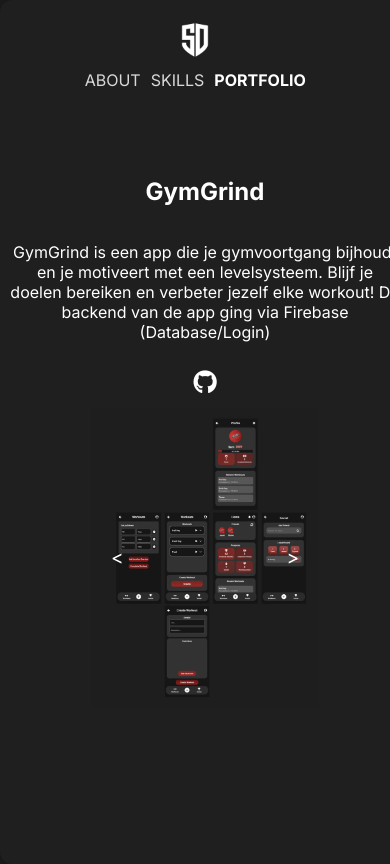
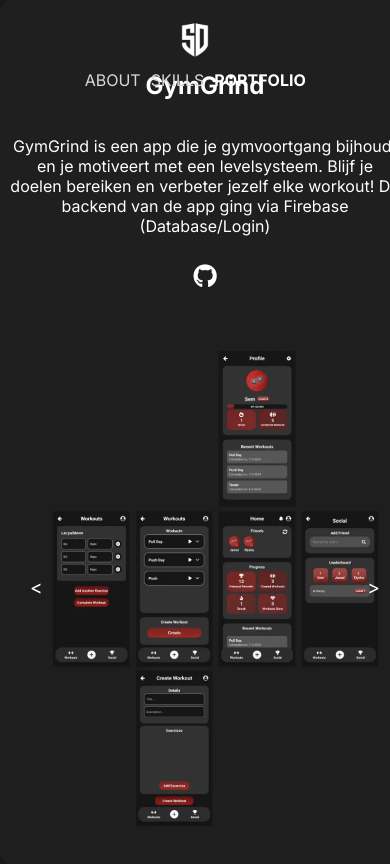
Before and after one commit to semdyk/Portfolio, a PHP site: page /portfolio/gymgrind.html in a window 390 px wide; the page is wider, and only the part inside the window is pictured. Run offline with PHP 8.4, Linux system fonts and the light colour scheme; some libraries are stand-ins or nearby versions; some web fonts are replaced.

Commit message:
Update portfolio.css

```diff
--- a/style/portfolio.css
+++ b/style/portfolio.css
@@ -30,7 +30,6 @@
 
 .gallery img {
   width: 250px;
-  height: 300px;
   display: none;
 }
 
@@ -112,6 +111,10 @@
     gap: 10px;
   }
 
+  .content {
+    height: 300px;
+  }
+
   .content h1 {
     font-size: 24px;
   }
```
